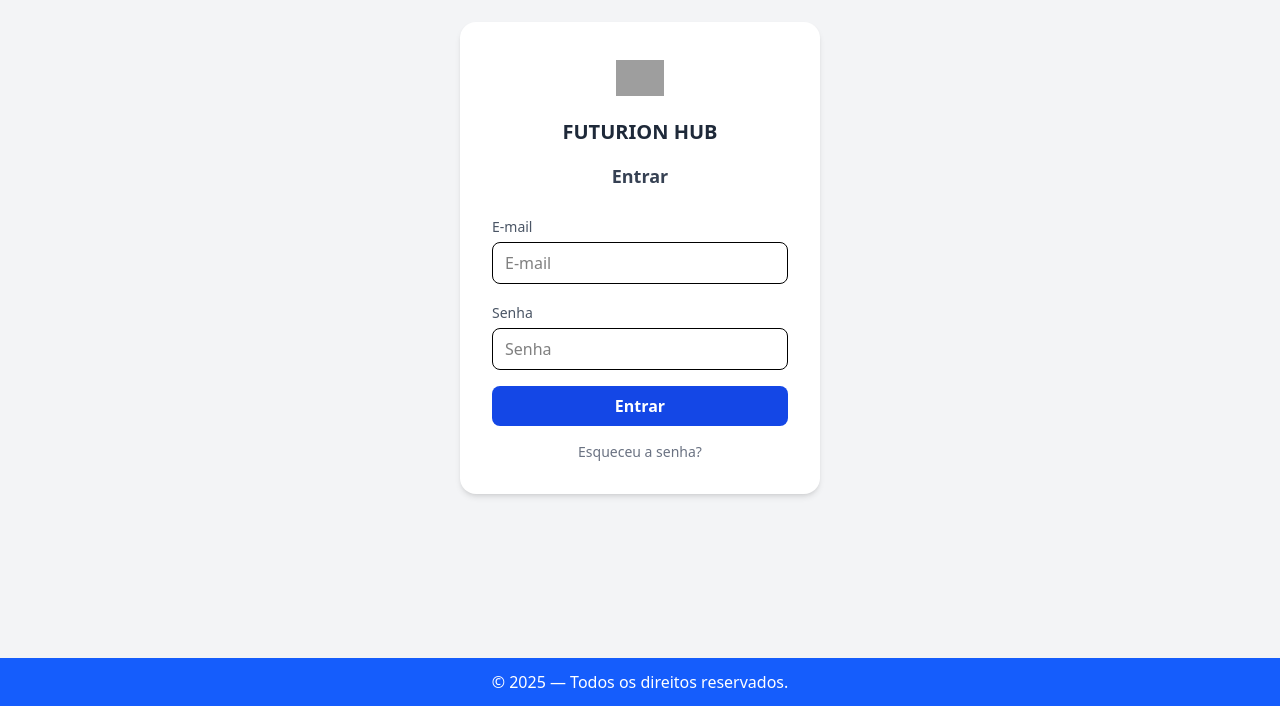
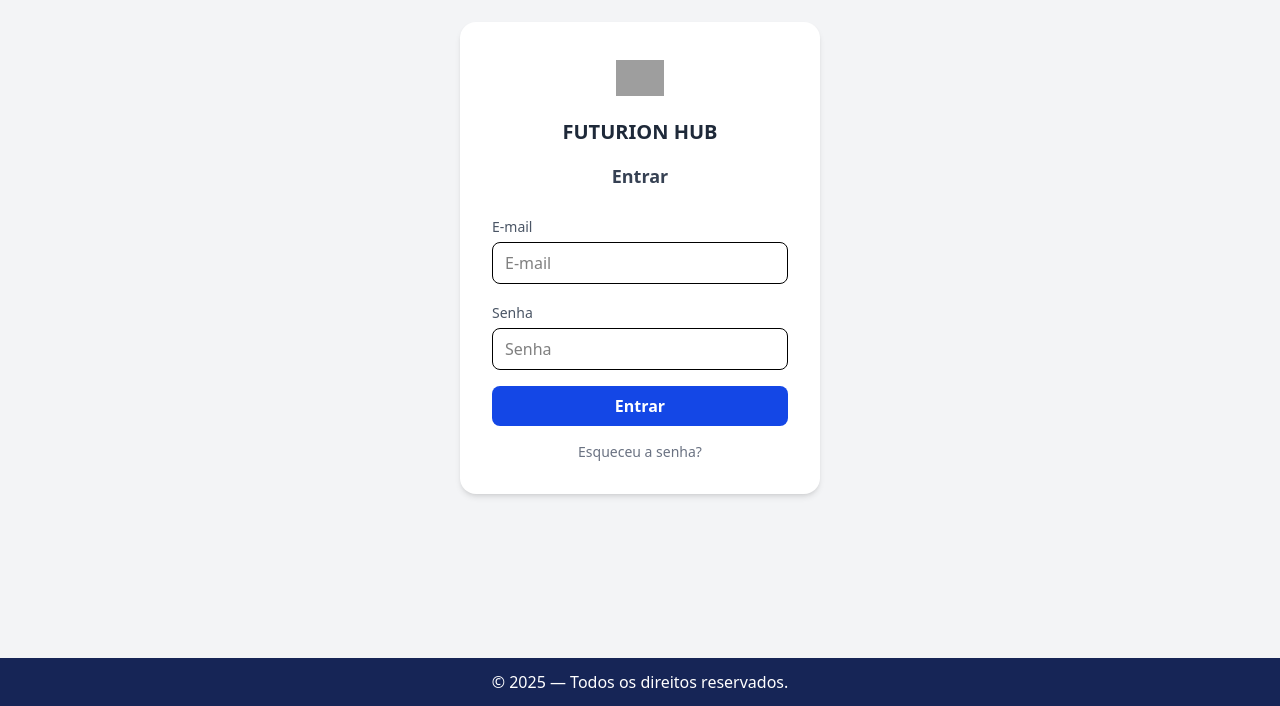
Before and after one commit to Futurion-Hub-GS/futurionhub, a React app in the folder frontend/: page / in a window 1280 px wide. Shown: the part 142-848 px from the top of the page. Built offline with nearby package versions, Linux system fonts and the light colour scheme; grey boxes are pictures that could not be loaded; the HTML template or start-up script is replaced by a standard one.

Commit message:
style(footer): Mudando a cor do footer

```diff
--- a/frontend/src/components/Footer.jsx
+++ b/frontend/src/components/Footer.jsx
@@ -1,6 +1,6 @@
 export default function Footer() {
   return (
-    <footer className="w-full bg-blue-600 text-white text-center py-3 mt-auto">
+    <footer className="w-full bg-blue-950 text-white text-center py-3 mt-auto">
       © 2025 — Todos os direitos reservados.
     </footer>
   );
```
